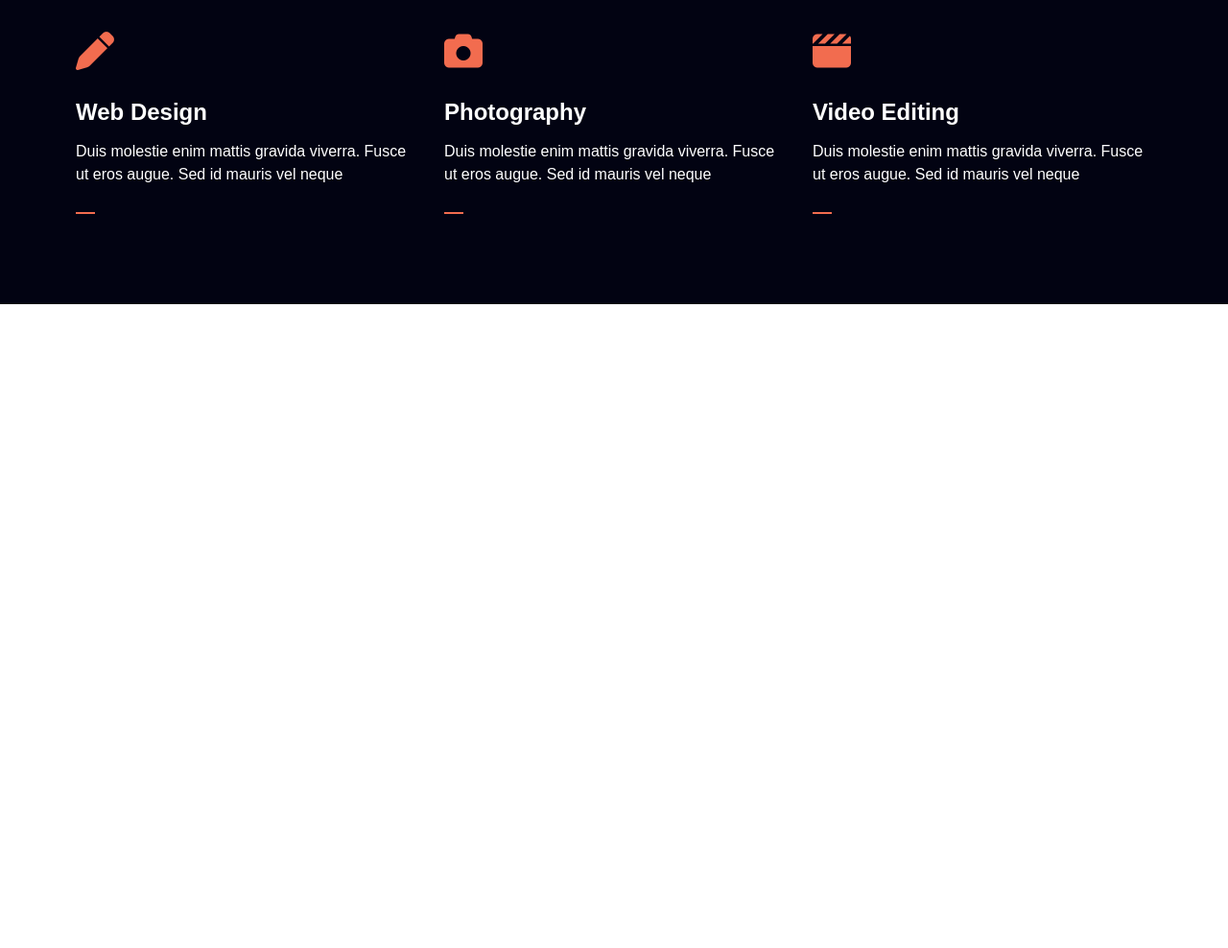
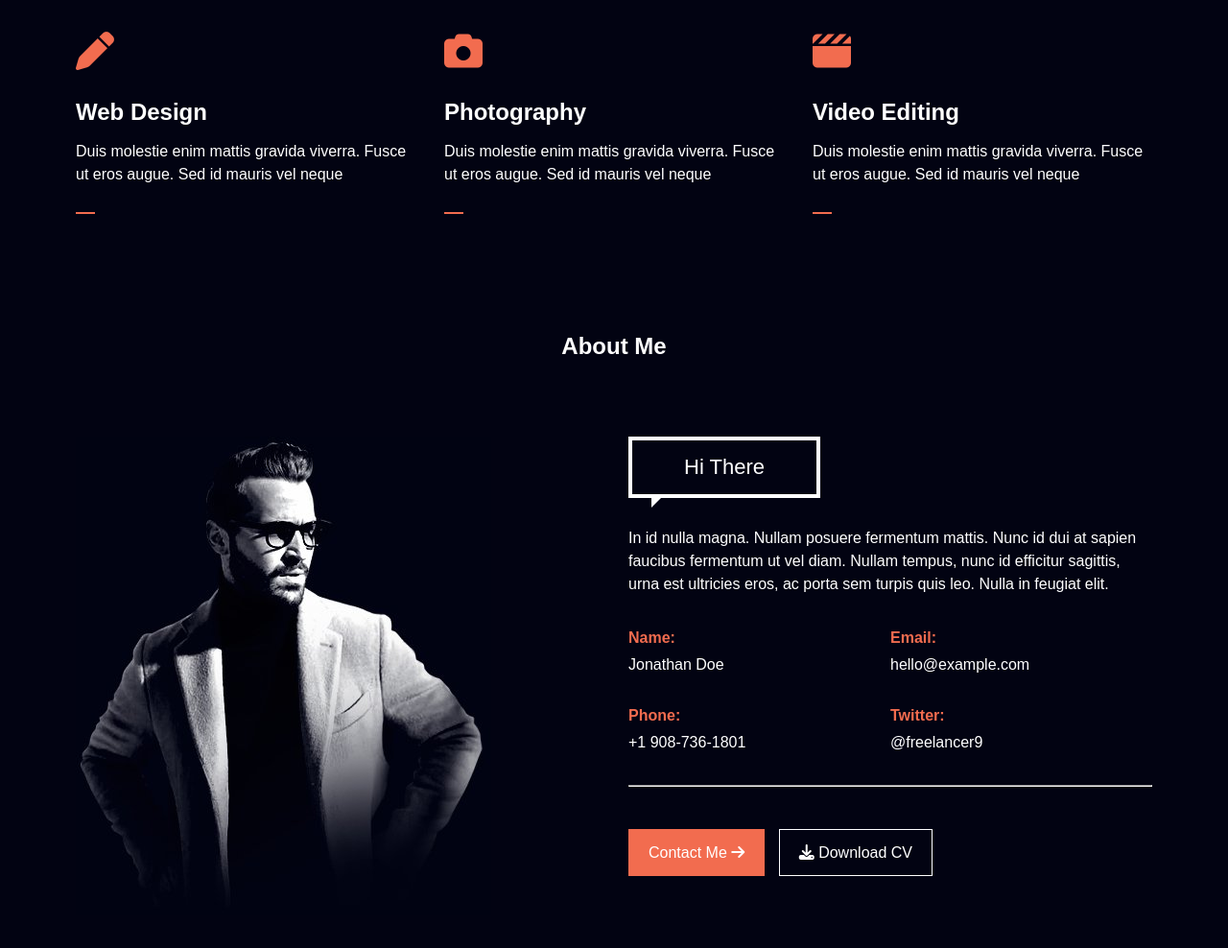
Before and after one commit to krishnayamphu/web67, a plain HTML site: page components/landing-page.html in a window 1280 px wide. Shown: the part 1184-2172 px from the top of the page at 96% size. Before the commit the page ends 1501 px from the top, so only its background shows below. Drawn offline with Linux system fonts and the light colour scheme.

Commit message:
template

```diff
--- a/components/landing-page.css
+++ b/components/landing-page.css
@@ -192,3 +192,75 @@ nav ul li.active a {
   display: inline-block;
   transition: all 0.5s;
 }
+
+/* #about */
+#about {
+  background-color: var(--primary-color);
+  padding: 30px 0;
+  color: white;
+}
+#about h2 {
+  margin-bottom: 80px;
+}
+#about .col {
+  width: 50%;
+}
+#about .intro-title {
+  border: 4px solid white;
+  display: block;
+  padding: 15px 0;
+  text-align: center;
+  width: 200px;
+  font-size: 22px;
+  font-weight: 500;
+  position: relative;
+  margin-bottom: 30px;
+}
+.intro-title::after {
+  content: "";
+  width: 0px;
+  height: 0px;
+  display: block;
+  position: absolute;
+  top: 60px;
+  border-top: 5px solid white;
+  border-left: 5px solid white;
+  border-right: 5px solid transparent;
+  border-bottom: 5px solid transparent;
+  left: 20px;
+}
+
+#about table {
+  width: 100%;
+  border-collapse: collapse;
+  margin: 30px 0;
+}
+table th,
+table td {
+  border: none;
+  width: 50%;
+  text-align: left;
+  padding: 5px 0;
+}
+table tr:nth-child(2) td {
+  padding-bottom: 30px;
+}
+table tr:nth-child(odd) th {
+  color: var(--accent-color);
+}
+
+.action-link {
+  margin-top: 30px;
+  padding-top: 30px;
+}
+.action-link a {
+  text-decoration: none;
+  color: white;
+  border: 1px solid white;
+  padding: 15px 20px;
+  margin-right: 10px;
+}
+.action-link a:first-child {
+  background-color: var(--accent-color);
+  border-color: var(--accent-color);
+}
--- a/components/landing-page.html
+++ b/components/landing-page.html
@@ -155,6 +155,53 @@
         </div>
       </section>
       <!-- end #services -->
+
+      <!-- #about -->
+      <section id="about">
+        <div class="container">
+          <h2 class="heading">About Me</h2>
+          <div class="row">
+            <div class="col">
+              <img src="images/img-man-looking.jpg" alt="" />
+            </div>
+            <div class="col">
+              <div class="intro-title">Hi There</div>
+              <p>
+                In id nulla magna. Nullam posuere fermentum mattis. Nunc id dui
+                at sapien faucibus fermentum ut vel diam. Nullam tempus, nunc id
+                efficitur sagittis, urna est ultricies eros, ac porta sem turpis
+                quis leo. Nulla in feugiat elit.
+              </p>
+              <table>
+                <tr>
+                  <th>Name:</th>
+                  <th>Email:</th>
+                </tr>
+                <tr>
+                  <td>Jonathan Doe</td>
+                  <td>hello@example.com</td>
+                </tr>
+                <tr>
+                  <th>Phone:</th>
+                  <th>Twitter:</th>
+                </tr>
+                <tr>
+                  <td>+1 908-736-1801</td>
+                  <td>@freelancer9</td>
+                </tr>
+              </table>
+              <hr />
+
+              <div class="action-link">
+                <a href="#"
+                  >Contact Me <i class="fa-solid fa-arrow-right"></i
+                ></a>
+                <a href="#"><i class="fa-solid fa-download"></i> Download CV</a>
+              </div>
+            </div>
+          </div>
+        </div>
+      </section>
     </main>
   </body>
 </html>
```
Also changed, not shown: components/images/img-man-looking.jpg (added).
